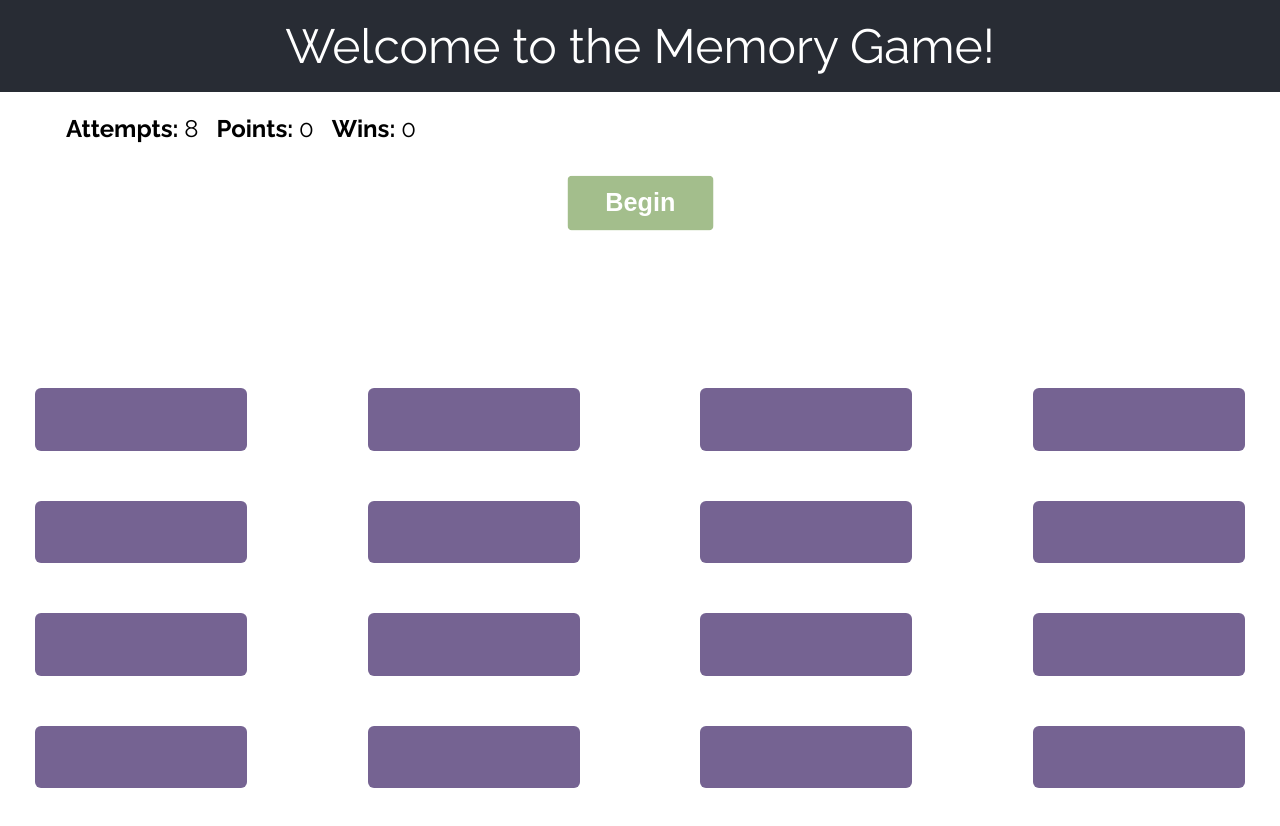
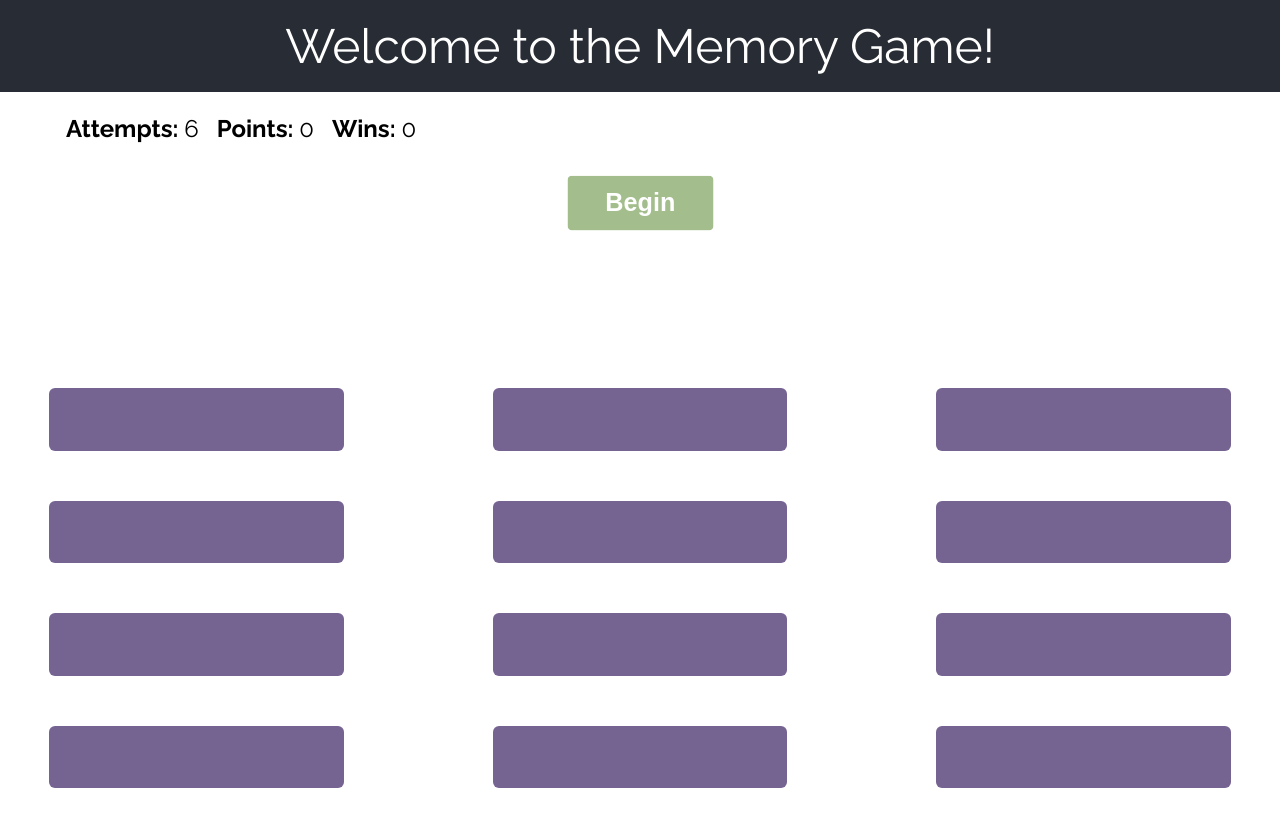
Before and after one commit to MagerlinC/memory-game, a React (Create React App) app: page / in a window 1280 px wide. Shown: the top 826 px of the page. Built offline with nearby package versions, Linux system fonts and the light colour scheme.

Commit message:
Fixed number of pairs as per spec

```diff
--- a/src/App.tsx
+++ b/src/App.tsx
@@ -4,7 +4,7 @@ import Board from "./components/board/board";
 
 function App() {
   // Number of differnt icon pairs
-  const numPairs = 8;
+  const numPairs = 6;
   return (
     <div className="App">
       <header className="App-header">
```
